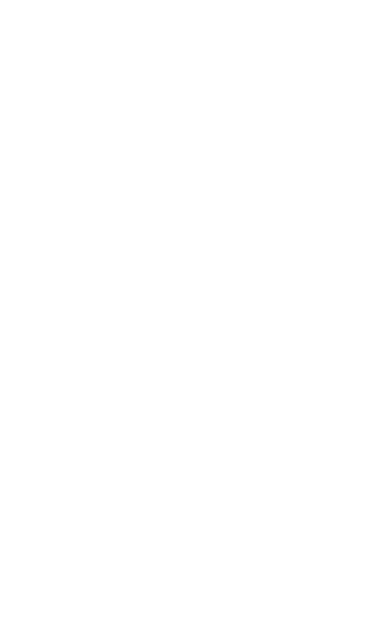
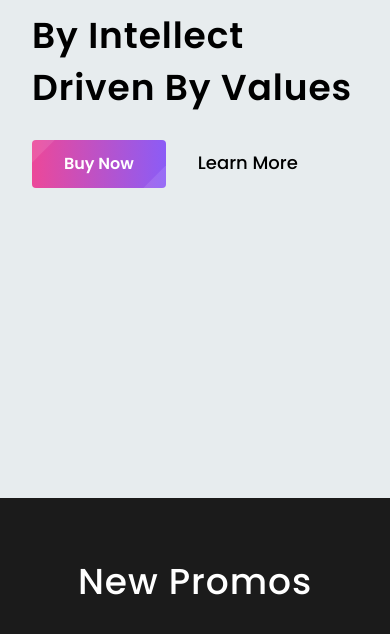
Before and after one commit to ccurves/gadgets-marketplace, a Next.js app: page / in a window 390 px wide. Shown: the part 418-1052 px from the top of the page. Before the commit the page ends 844 px from the top, so only its background shows below. Built offline with nearby package versions, Linux system fonts and the light colour scheme.

Commit message:
Finished hero component

```diff
--- /dev/null
+++ b/components/Button/Button.tsx
@@ -0,0 +1,52 @@
+import React from "react";
+
+type Props = {
+  title: string;
+  onClick?: () => void;
+  width?: string;
+  loading?: boolean;
+  padding?: string;
+  noIcon?: boolean;
+};
+
+const Button = ({ title, onClick, width, loading, padding, noIcon }: Props) => {
+  return (
+    <button
+      className={`ease group relative z-30 box-border inline-flex ${
+        width ? width : "w-auto"
+      } ${padding} primary-gradient cursor-pointer items-center justify-center overflow-hidden rounded bg-indigo-600 px-8 py-3 font-bold text-white transition-all duration-300 focus:outline-none`}
+      onClick={onClick}
+    >
+      <span
+        className="absolute bottom-0 right-0 -mb-8 -mr-5 h-20 w-8 translate-x-1
+      rotate-45 transform bg-white opacity-10 transition-all duration-300 ease-out group-hover:translate-x-0"
+      ></span>
+      <span
+        className="absolute top-0 left-0 -mt-1 -ml-12 h-8 w-20
+      -translate-x-1 -rotate-45 transform bg-white opacity-10 transition-all duration-300 ease-out group-hover:translate-x-0"
+      ></span>
+
+      <span className="relative z-20 flex items-center font-semibold">
+        {noIcon && (
+          <svg
+            className="relative mr-2 h-5 w-5 flex-shrink-0 text-white"
+            fill="none"
+            stroke="currentColor"
+            viewBox="0 0 24 24"
+            xmlns="http://www.w3.org/2000/svg"
+          >
+            <path
+              strokeLinecap="round"
+              strokeLinejoin="round"
+              strokeWidth="2"
+              d="M13 10V3L4 14h7v7l9-11h-7z"
+            ></path>
+          </svg>
+        )}
+        {loading ? "Loading..." : title}
+      </span>
+    </button>
+  );
+};
+
+export default Button;
--- a/components/Header/Header.tsx
+++ b/components/Header/Header.tsx
@@ -38,7 +38,7 @@
         <Link href="/checkout">
           {" "}
           <div className="relative cursor-pointer">
-            <span className="absolute -right-1 -top-1 z-50 flex h-4 w-4 items-center justify-center rounded-full bg-gradient-to-r from-pink-500 to-violet-500 text-[10px] text-white">
+            <span className="primary-gradient absolute -right-1 -top-1 z-50 flex h-4 w-4 items-center justify-center rounded-full text-[10px] text-white">
               5
             </span>
             <ShoppingBagIcon className="headerIcon" />
--- /dev/null
+++ b/components/Hero/Hero.tsx
@@ -0,0 +1,41 @@
+import Image from "next/image";
+import React from "react";
+import Button from "../Button/Button";
+
+type Props = {};
+
+const Hero = (props: Props) => {
+  return (
+    <section
+      className="sticky top-0 mx-auto flex h-screen
+    max-w-[1350px] items-center justify-between px-8"
+    >
+      <div className="space-y-8">
+        <h1 className="space-y-3 text-4xl font-semibold tracking-wide md:text-5xl lg:text-6xl xl:text-7xl">
+          <span className="primary-gradient block bg-clip-text text-transparent">
+            Powered
+          </span>
+          <span className="block">By Intellect</span>
+          <span className="block">Driven By Values</span>
+        </h1>
+        <div className="space-x-8">
+          <Button title="Buy Now" />
+          <a className="link">Learn More</a>
+        </div>
+      </div>
+      <div
+        className="relative hidden h-[450px] w-[450px] transition-all
+        duration-500 md:inline lg:h-[550px] lg:w-[500px]"
+      >
+        <Image
+          src="/iphone.png"
+          layout="fill"
+          objectFit="contain"
+          alt="hero-img"
+        />
+      </div>
+    </section>
+  );
+};
+
+export default Hero;
--- a/pages/index.tsx
+++ b/pages/index.tsx
@@ -2,6 +2,7 @@
 import Head from "next/head";
 import Image from "next/image";
 import Header from "../components/Header/Header";
+import Hero from "../components/Hero/Hero";
 
 const Home: NextPage = () => {
   return (
@@ -12,6 +13,19 @@
       </Head>
 
       <Header />
+      <main className="relative h-[200vh] bg-[#E7ECEE]">
+        <Hero />
+      </main>
+      <section className="relative z-40 -mt-[100vh] min-h-screen bg-[#1b1b1b]">
+        <div className="space-y-10 py-16">
+          <h1
+            className="text-center text-4xl font-medium
+        tracking-wide text-white md:text-5xl"
+          >
+            New Promos
+          </h1>
+        </div>
+      </section>
     </div>
   );
 };
--- a/styles/globals.css
+++ b/styles/globals.css
@@ -16,4 +16,13 @@
   .headerIcon {
     @apply h-6 w-6 cursor-pointer opacity-75 transition hover:opacity-100;
   }
+  .primary-gradient {
+    @apply bg-gradient-to-r from-pink-500 to-violet-500;
+  }
+  .link {
+    @apply relative cursor-pointer text-lg font-medium before:absolute before:inset-x-0
+    before:-bottom-1.5 before:h-0.5 before:origin-left before:scale-x-0
+    before:transform before:rounded-bl before:bg-black before:transition-all
+    before:duration-200 hover:before:scale-x-100;
+  }
 }
```
Also changed, not shown: 1 other file (tests, documents, lock files or other folders).
